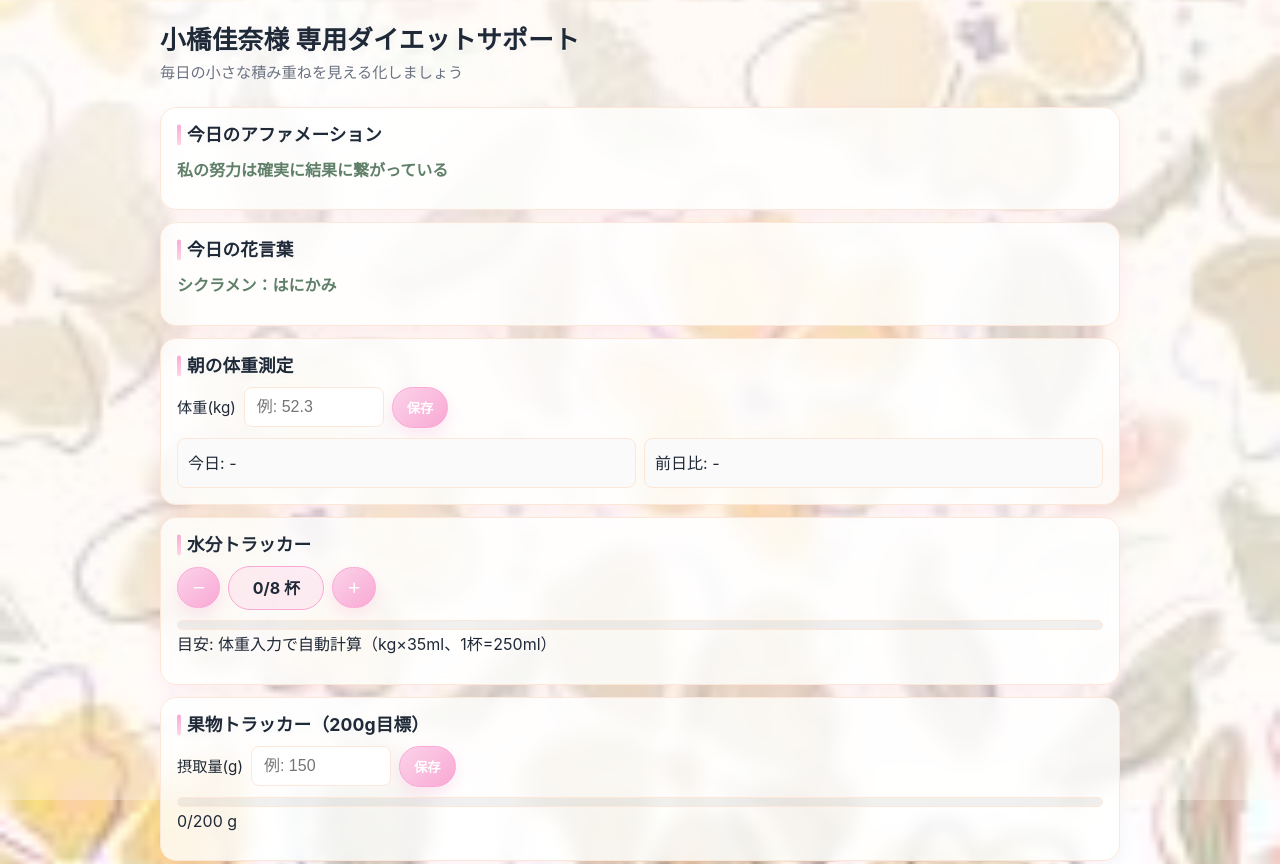
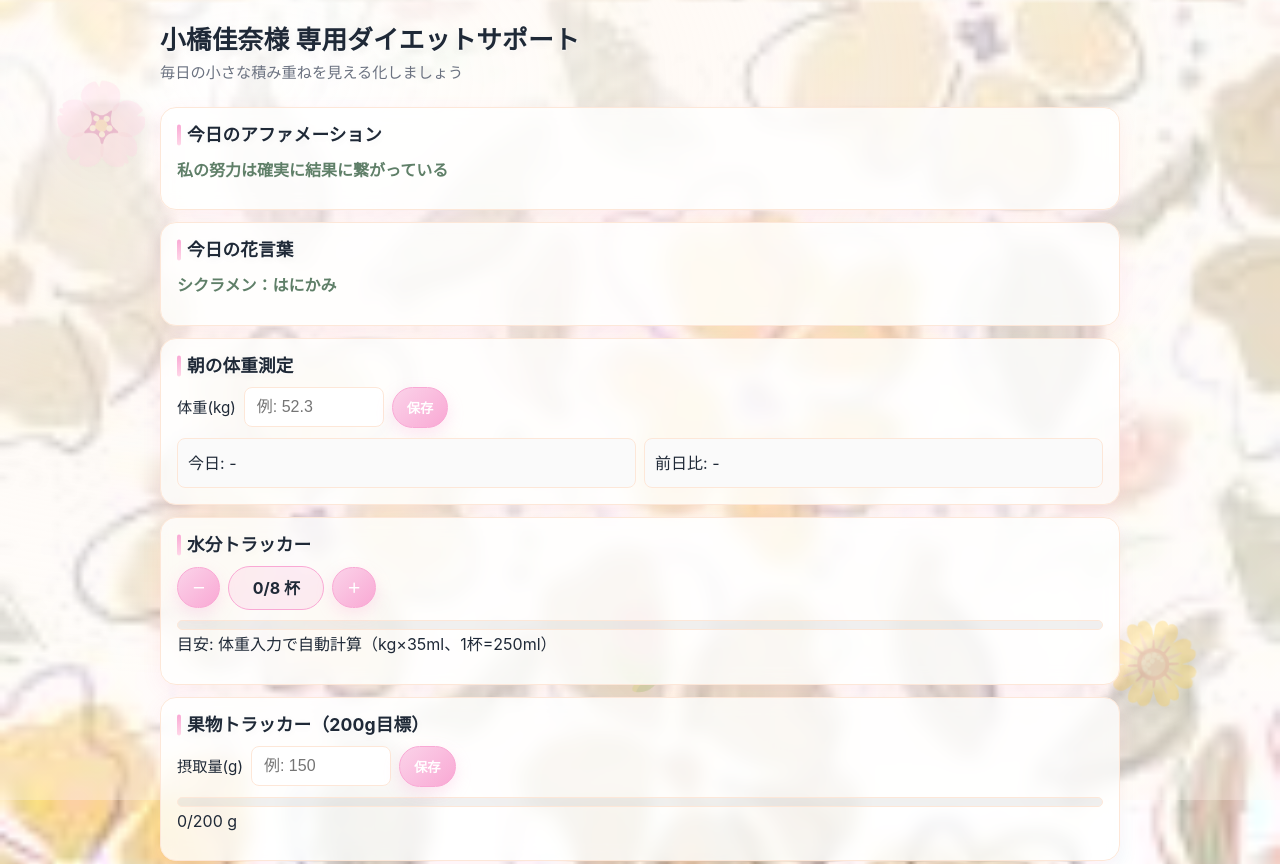
Before and after one commit to HORIKAWA-SHO/kobashikanasama, a plain HTML site: page index.html in a window 1280 px wide. Shown: the top 864 px of the page. Drawn offline with Linux system fonts and the light colour scheme; a web font is replaced by a local one.

Commit message:
feat: 花の装飾を追加（浮遊アニメーション付きの絵文字デコレーション）

```diff
--- a/index.html
+++ b/index.html
@@ -10,6 +10,11 @@
   <link rel="stylesheet" href="style.css" />
 </head>
 <body class="has-bg">
+  <div class="flower-decor" aria-hidden="true">
+    <span class="f1">🌸</span>
+    <span class="f2">🌼</span>
+    <span class="f3">🌷</span>
+  </div>
   <header class="container">
     <h1>小橋佳奈様 専用ダイエットサポート</h1>
     <p class="sub">毎日の小さな積み重ねを見える化しましょう</p>
--- a/style.css
+++ b/style.css
@@ -81,6 +81,21 @@ textarea#notes:focus { outline: none; border-color: #f9a8d4; box-shadow: 0 0 0 3
 .calendar .mark { color: var(--accent); font-size: 1rem; }
 .calendar .dim { opacity: .35; }
 
+/* 花の装飾 */
+.flower-decor { position: fixed; inset: 0; pointer-events: none; z-index: 0; }
+.flower-decor .f1, .flower-decor .f2, .flower-decor .f3 {
+  position: absolute; filter: drop-shadow(0 8px 18px rgba(0,0,0,0.12));
+  opacity: .22; transform: translate3d(0,0,0);
+  font-size: clamp(24px, 8vw, 80px);
+}
+.flower-decor .f1 { left: 4%; top: 6%; animation: float1 12s ease-in-out infinite; }
+.flower-decor .f2 { right: 6%; bottom: 8%; animation: float2 14s ease-in-out infinite; }
+.flower-decor .f3 { left: 50%; top: 72%; transform: translateX(-50%); animation: float3 16s ease-in-out infinite; }
+
+@keyframes float1 { 0%,100%{ transform: translateY(0) } 50%{ transform: translateY(8px) } }
+@keyframes float2 { 0%,100%{ transform: translateY(0) rotate(0deg) } 50%{ transform: translateY(-10px) rotate(2deg) } }
+@keyframes float3 { 0%,100%{ transform: translate(-50%,0) } 50%{ transform: translate(-50%,6px) } }
+
 @media (min-width: 720px) {
   header h1 { font-size: clamp(1.4rem, 2vw, 1.8rem); }
   .calendar .cell { min-height: 92px; }
```
